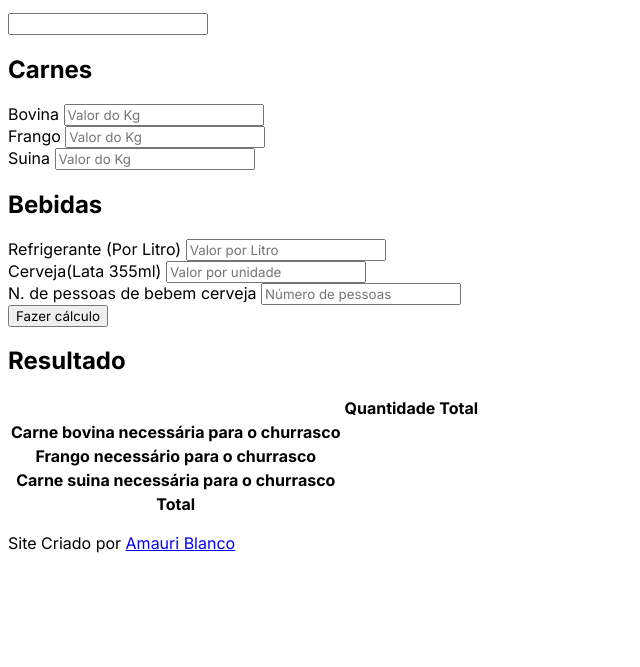
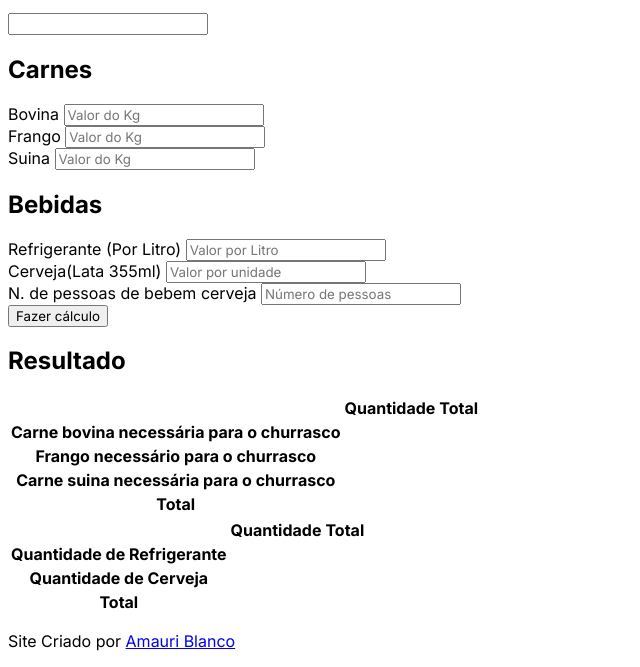
Before and after one commit to treinaweb/projeto-pratico-calculadora-de-churrasco, a plain HTML site: page index.html in a window 1280 px wide. Shown: the part 133-800 px from the top of the page, without its empty margins (0-640 px from the left). Drawn offline with Linux system fonts and the light colour scheme.

Commit message:
1-8 Criando tabela de resposta bebida

```diff
--- a/index.html
+++ b/index.html
@@ -73,6 +73,7 @@
             <section class="resultado-section" id="resultado">
                 <h2 class="titulo-secao">Resultado</h2>
 
+                <!-- Tabela do Resultado da Comida -->
                 <table class="tabela">
                     <tr>
                         <th></th>
@@ -100,6 +101,30 @@
                         <td class="valor-resposta" id="valor-total-comida"></td>
                     </tr>
                 </table>
+
+                <!-- Tabela do Resultado da Bebida -->
+                <table class="tabela">
+                    <tr>
+                        <th></th>
+                        <th>Quantidade</th>
+                        <th>Total</th>
+                    </tr>
+                    <tr>
+                        <th>Quantidade de Refrigerante</th>
+                        <td class="valor-resposta" id="qtd-refri"></td>
+                        <td class="valor-resposta" id="valor-refri"></td>
+                    </tr>
+                    <tr>
+                        <th>Quantidade de Cerveja</th>
+                        <td class="valor-resposta" id="qtd-cerveja"></td>
+                        <td class="valor-resposta" id="valor-cerveja"></td>
+                    </tr>
+                    <tr>
+                        <th class="total">Total</th>
+                        <td></td>
+                        <td class="valor-resposta" id="valor-total-bebida"></td>
+                    </tr>
+                </table>
             </section>
 
         </div>
```
